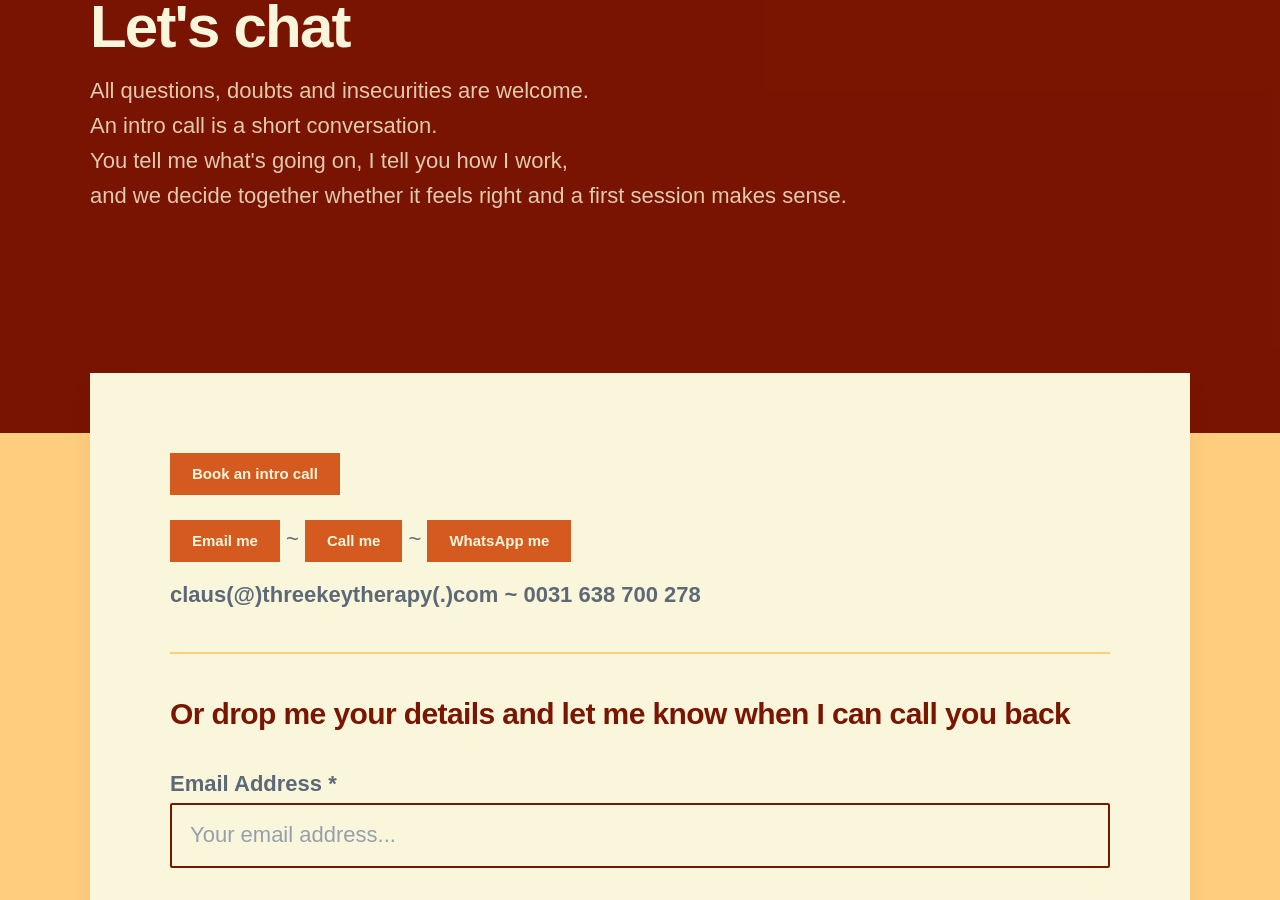
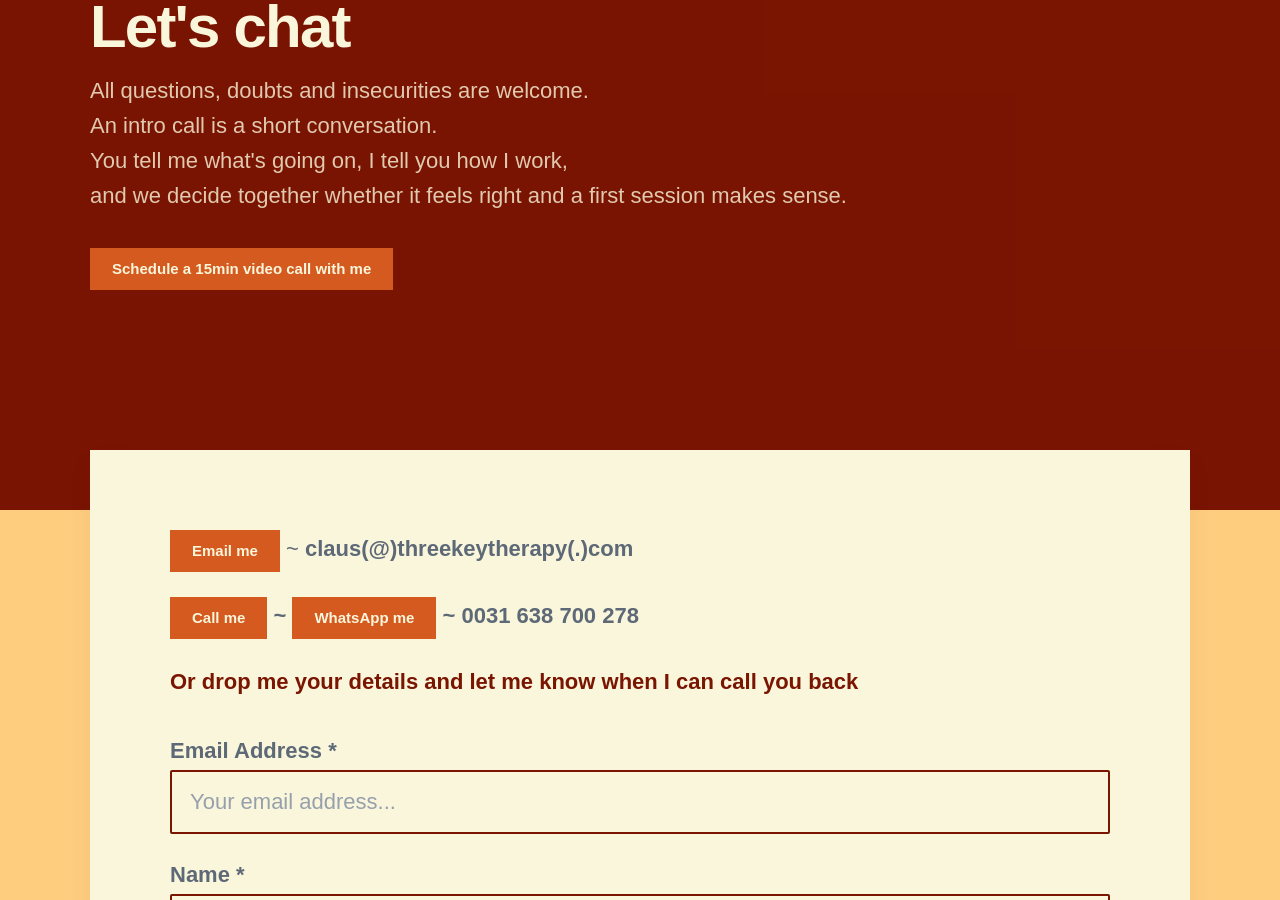
Before and after one commit to threekeytherapy/threekeytherapy.com, a Jekyll site: the page built from _pages/contact.md, in a window 1280 px wide and 900 px high, scrolled down 415 px. Built offline with Jekyll 4.4.1, drawn with Linux system fonts in a browser that asks for light colours; nearby versions of some CDN libraries; some web fonts are replaced.

Commit message:
clean up

```diff
--- a/_pages/contact.md
+++ b/_pages/contact.md
@@ -1,20 +1,15 @@
 ---
 title: Let's chat
-subtitle: All questions, doubts and insecurities are welcome.<br>An intro call is a short conversation.<br>You tell me what's going on, I tell you how I work,<br>and we decide together whether it feels right and a first session makes sense.
+subtitle: All questions, doubts and insecurities are welcome.<br>An intro call is a short conversation.<br>You tell me what's going on, I tell you how I work,<br>and we decide together whether it feels right and a first session makes sense.<br><br> <a href="https://calendar.proton.me/bookings#Eirk1L2RwkdAsZgTsTOq_dVfUVLZol5Thl38ZHSSYQ8=" class="button button--small">Schedule a 15min video call with me</a>
 description: Book an intro call or get in touch for somatic therapy in Amsterdam, Brussels and Gent
 featured_image:
 ---
 
-<a href="https://calendar.proton.me/bookings#Eirk1L2RwkdAsZgTsTOq_dVfUVLZol5Thl38ZHSSYQ8=" class="button button--small">Book an intro call</a>
+<a href="mailto:claus@threekeytherapy.com" class="button button--small">Email me</a> ~ **claus(@)threekeytherapy(.)com**
 
-<a href="mailto:claus@threekeytherapy.com" class="button button--small">Email me</a> ~ <a href="tel:0031638700278" class="button button--small">Call me</a> ~ <a href="https://wa.me/31638700278?text=I'm%20interested%20in%20booking%20a%20body%20therapy%20session" class="button button--small">WhatsApp me</a>
+**<a href="tel:0031638700278" class="button button--small">Call me</a> ~ <a href="https://wa.me/31638700278?text=I'm%20interested%20in%20booking%20a%20body%20therapy%20session" class="button button--small">WhatsApp me</a> ~ 0031 638 700 278**
 
-
-**claus(@)threekeytherapy(.)com ~ 0031 638 700 278**
-
----
-
-### Or drop me your details and let me know when I can call you back
+#### Or drop me your details and let me know when I can call you back
 
 {% include contact-form.html %}
 
```
Also changed, not shown: _pages/about.md (+1 -1 lines).
